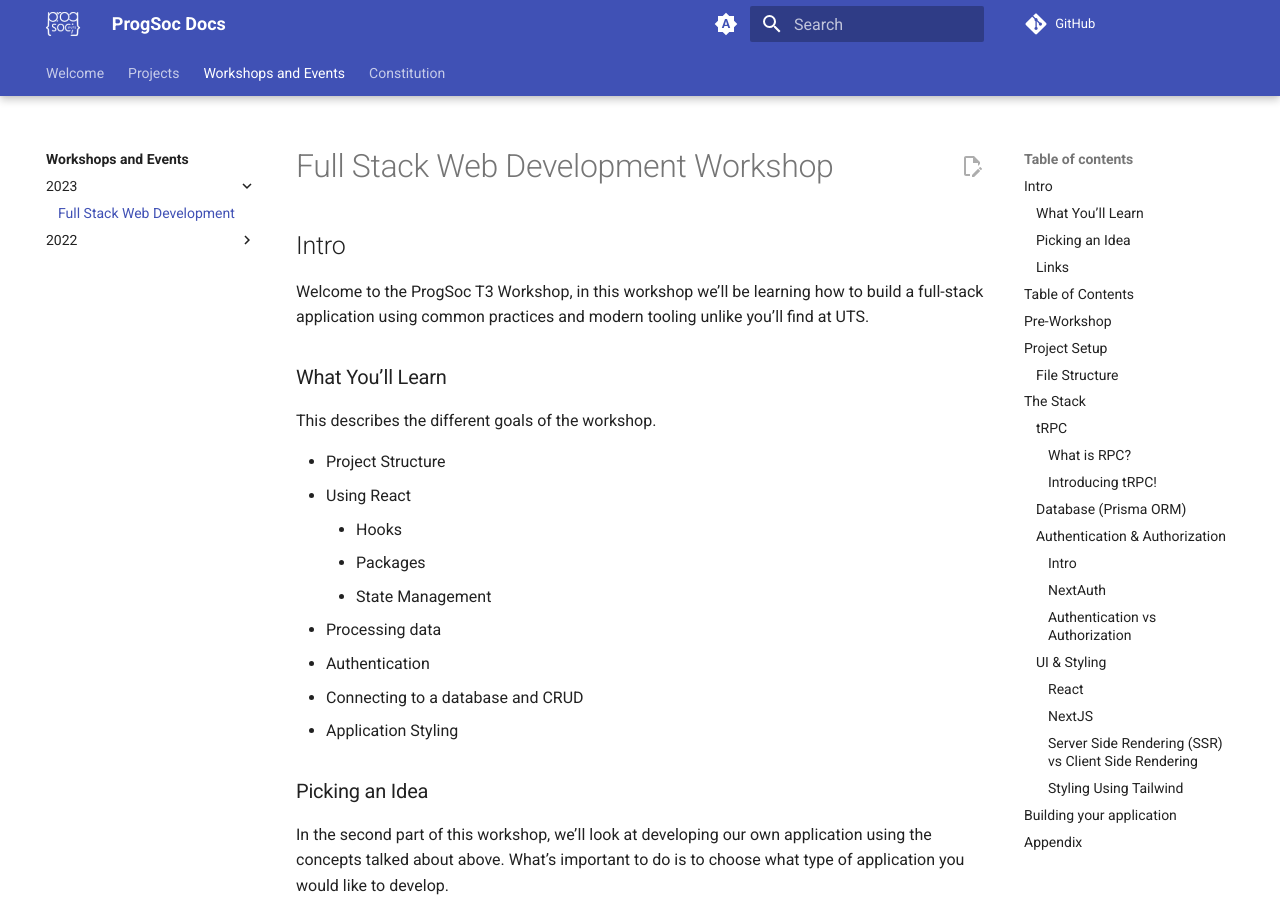
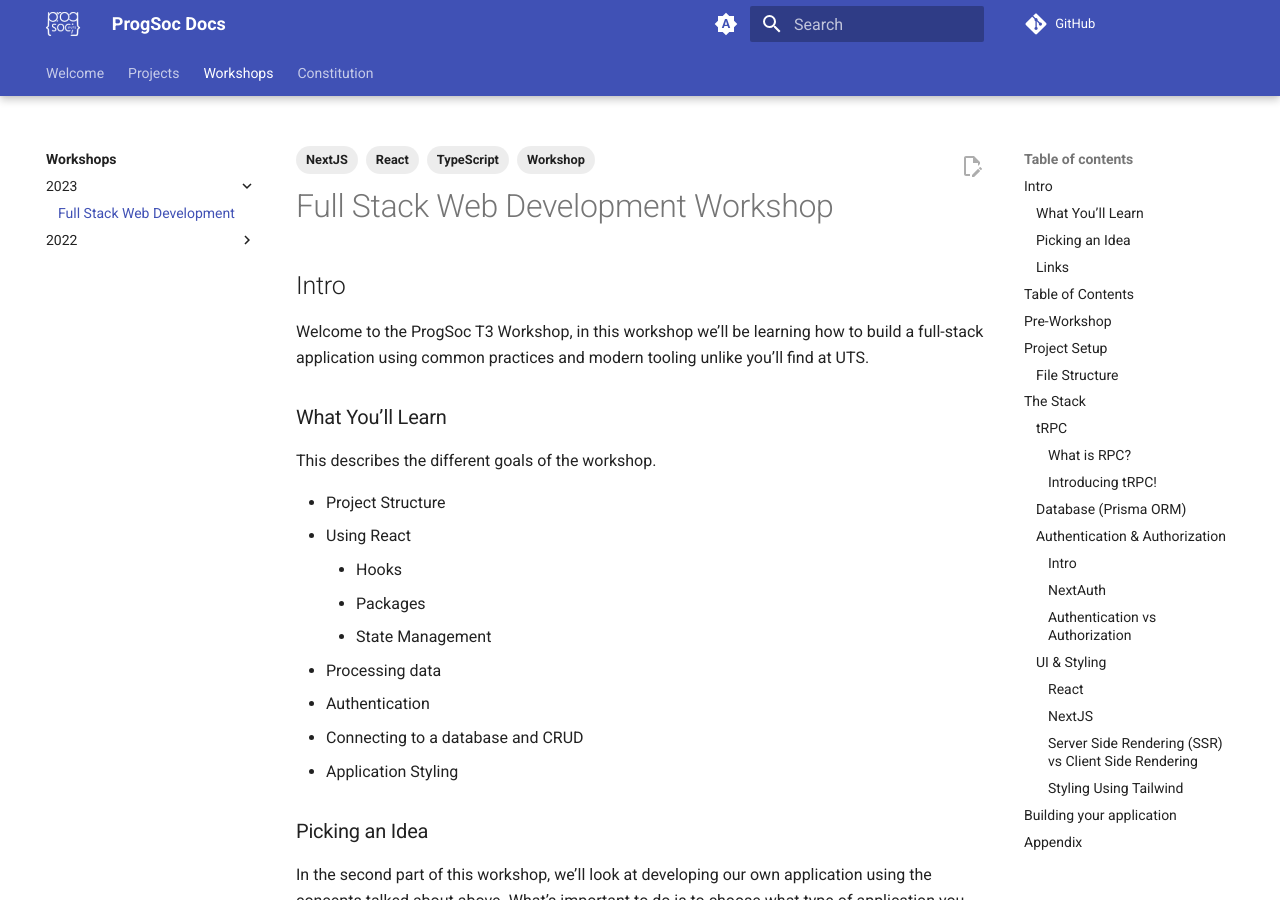
Before and after one commit to ProgSoc/Docs, an MkDocs documentation site: the page built from docs/workshops/2023/full-stack-web-development.md, in a window 1280 px wide and 900 px high. Built offline with MkDocs 1.6.1 and Material for MkDocs 9.7.7, drawn with Linux system fonts in a browser that asks for light colours; comment, search, counter and statistics services are not loaded.

Commit message:
put workshops back

```diff
--- a/docs/workshops-and-events/2023/full-stack-web-development.md
+++ b/docs/workshops/2023/full-stack-web-development.md
@@ -2,6 +2,11 @@
 comments: true
 title: Full Stack Web Development
 description: In this workshop we’ll be learning how to build a full-stack application using common practices and modern tooling unlike you’ll find at UTS.
+tags:
+  - Workshop
+  - React
+  - TypeScript
+  - NextJS
 ---
 # Full Stack Web Development Workshop
 
--- a/mkdocs.yml
+++ b/mkdocs.yml
@@ -97,6 +97,7 @@
   - search
   - git-revision-date-localized:
       enable_creation_date: true
+  - tags
 
 nav:
   - Welcome: index.md
@@ -104,12 +105,12 @@
     - projects/index.md
     - ProgBot: projects/progbot.md
     - Voting System: projects/voting-system.md
-  - Workshops and Events:
-    - workshops-and-events/index.md
+  - Workshops:
+    - workshops/index.md
     - 2023:
-      - Full Stack Web Development: workshops-and-events/2023/full-stack-web-development.md
+      - Full Stack Web Development: workshops/2023/full-stack-web-development.md
     - 2022:
-      - React: workshops-and-events/2022/react.md
+      - React: workshops/2022/react.md
 
 
 
```
Also changed, not shown: docs/workshops/2022/react.md (renamed from docs/workshops-and-events/2022/react.md, +4 -0 lines), docs/workshops/index.md (renamed from docs/workshops-and-events/index.md).
